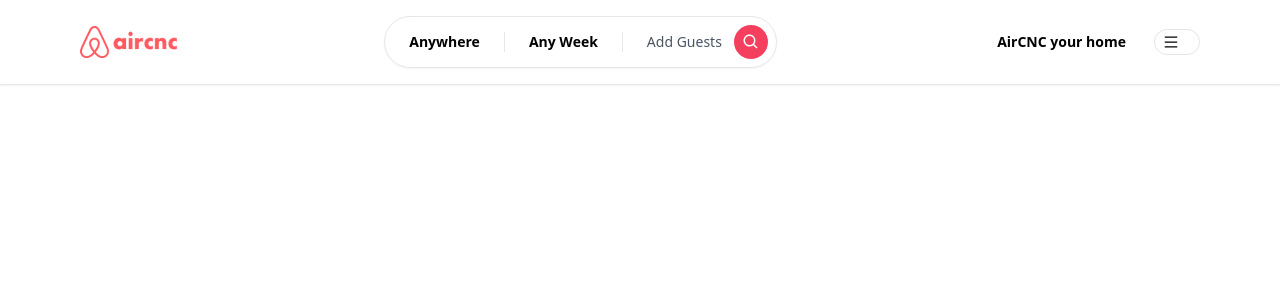
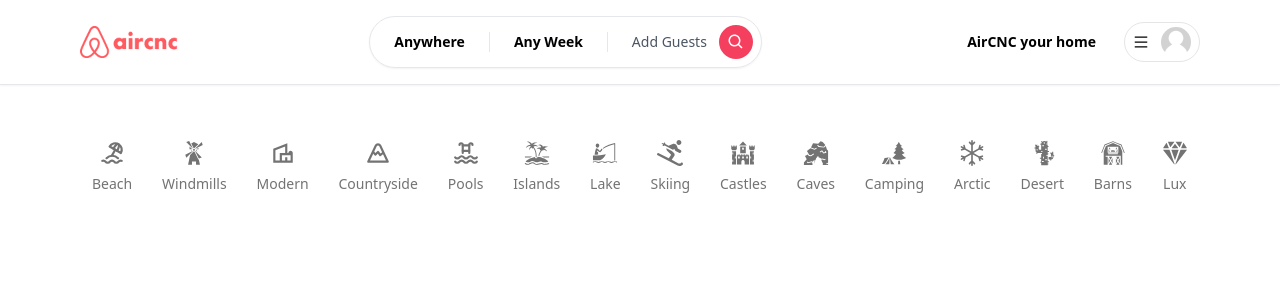
Before and after one commit to asmraihan/aircnc-clone-client, a React (Vite) app: page / in a window 1280 px wide. Shown: the top 300 px of the page. Built offline with nearby package versions, Linux system fonts and the light colour scheme; no server answers.

Commit message:
categories

```diff
--- /dev/null
+++ b/src/components/Categories/Categories.jsx
@@ -0,0 +1,22 @@
+import React from 'react';
+import Container from '../Shared/Container/Container';
+import { categories } from './categoriesData';
+import CategoryBox from './CategoryBox';
+const Categories = () => {
+    return (
+        <Container >
+            <div className='pt-4 flex flex-row items-center justify-between overflow-x-auto'>
+                {
+                    categories.map((item, index) => (
+                        <CategoryBox label={item.label}
+                        icon ={item.icon}
+                        key={index}
+                        />
+                    ) )
+                }
+            </div>
+        </Container>
+    );
+};
+
+export default Categories;
--- /dev/null
+++ b/src/components/Categories/CategoryBox.jsx
@@ -0,0 +1,12 @@
+import React from 'react';
+
+const CategoryBox = ({ label, icon: Icon }) => {
+    return (
+        <div className='flex flex-col items-center justify-center gap-2 p-3 border-b-2 hover:text-neutral-800 border-transparent text-neutral-500'>
+            <Icon size={26}></Icon>
+            <div className='text-sm font-medium'>{label}</div>
+        </div>
+    );
+};
+
+export default CategoryBox;
--- /dev/null
+++ b/src/components/Categories/categoriesData.js
@@ -0,0 +1,93 @@
+import { TbBeach, TbMountain, TbPool } from 'react-icons/tb'
+import {
+  GiBarn,
+  GiBoatFishing,
+  GiCactus,
+  GiCastle,
+  GiCaveEntrance,
+  GiForestCamp,
+  GiIsland,
+  GiWindmill,
+} from 'react-icons/gi'
+import { FaSkiing } from 'react-icons/fa'
+import { BsSnow } from 'react-icons/bs'
+import { IoDiamond } from 'react-icons/io5'
+import { MdOutlineVilla } from 'react-icons/md'
+
+export const categories = [
+  {
+    label: 'Beach',
+    icon: TbBeach,
+    description: 'This property is close to the beach!',
+  },
+  {
+    label: 'Windmills',
+    icon: GiWindmill,
+    description: 'This property is has windmills!',
+  },
+  {
+    label: 'Modern',
+    icon: MdOutlineVilla,
+    description: 'This property is modern!',
+  },
+  {
+    label: 'Countryside',
+    icon: TbMountain,
+    description: 'This property is in the countryside!',
+  },
+  {
+    label: 'Pools',
+    icon: TbPool,
+    description: 'This is property has a beautiful pool!',
+  },
+  {
+    label: 'Islands',
+    icon: GiIsland,
+    description: 'This property is on an island!',
+  },
+  {
+    label: 'Lake',
+    icon: GiBoatFishing,
+    description: 'This property is near a lake!',
+  },
+  {
+    label: 'Skiing',
+    icon: FaSkiing,
+    description: 'This property has skiing activities!',
+  },
+  {
+    label: 'Castles',
+    icon: GiCastle,
+    description: 'This property is an ancient castle!',
+  },
+  {
+    label: 'Caves',
+    icon: GiCaveEntrance,
+    description: 'This property is in a spooky cave!',
+  },
+  {
+    label: 'Camping',
+    icon: GiForestCamp,
+    description: 'This property offers camping activities!',
+  },
+  {
+    label: 'Arctic',
+    icon: BsSnow,
+    description: 'This property is in arctic environment!',
+  },
+  {
+    label: 'Desert',
+    icon: GiCactus,
+    description: 'This property is in the desert!',
+  },
+  {
+    label: 'Barns',
+    icon: GiBarn,
+    description: 'This property is in a barn!',
+  },
+  {
+    label: 'Lux',
+    icon: IoDiamond,
+    description: 'This property is brand new and luxurious!',
+  },
+]
--- /dev/null
+++ b/src/components/Shared/NavBar/Avatar.jsx
@@ -0,0 +1,11 @@
+import { useContext } from 'react';
+import avatarImg from '../../../assets/images/placeholder.jpg'
+import { AuthContext } from '../../../providers/AuthProvider';
+const Avatar = () => {
+    const {user} = useContext(AuthContext)
+    return (
+        <img className='rounded-full' src={user && user.photoURL ? user.photoURL : avatarImg} alt="profile" height='30' width='30' />
+    );
+};
+
+export default Avatar;
--- a/src/components/Shared/NavBar/MenuDropDown.jsx
+++ b/src/components/Shared/NavBar/MenuDropDown.jsx
@@ -1,5 +1,5 @@
 import { AiOutlineMenu } from 'react-icons/ai'
-// import Avatar from './Avatar'
+import Avatar from './Avatar'
 import { useCallback, useContext, useState } from 'react'
 import { AuthContext } from '../../../providers/AuthProvider'
 import { Link } from 'react-router-dom'
@@ -22,12 +22,12 @@
         >
           <AiOutlineMenu />
           <div className='hidden md:block'>
-            {/* <Avatar /> */}
+            <Avatar />
           </div>
         </div>
       </div>
       {isOpen && (
-        <div className='absolute rounded-xl shadow-md w-[40vw] md:w-3/4 bg-white overflow-hidden right-0 top-12 text-sm'>
+        <div className='absolute rounded-xl shadow-md w-[40vw] md:w-3/4 bg-white overflow-hidden right-0 top-12 text-sm '>
           <div className='flex flex-col cursor-pointer'>
             <Link
               to='/'
--- a/src/layouts/Main.jsx
+++ b/src/layouts/Main.jsx
@@ -1,9 +1,13 @@
+import { Outlet } from "react-router-dom"
 import NavBar from "../components/Shared/NavBar/NavBar"
 
 const Main = () => {
   return (
     <div>
       <NavBar></NavBar>
+     <div className="pt-28 pb-20">
+     <Outlet></Outlet>
+     </div>
     </div>
   )
 }
--- /dev/null
+++ b/src/pages/Home.jsx
@@ -0,0 +1,12 @@
+import React from 'react';
+import Categories from '../components/Categories/Categories';
+
+const Home = () => {
+    return (
+        <>
+         <Categories></Categories>
+        </>
+    );
+};
+
+export default Home;
--- a/src/routes/Routes.jsx
+++ b/src/routes/Routes.jsx
@@ -1,9 +1,14 @@
 import { createBrowserRouter } from 'react-router-dom'
 import Main from '../layouts/Main'
+import Home from '../pages/Home'
 
 export const router = createBrowserRouter([
   {
     path: '/',
     element: <Main />,
+    children: [{
+      path: '/',
+      element: <Home></Home>
+    }]
   },
 ])
```
